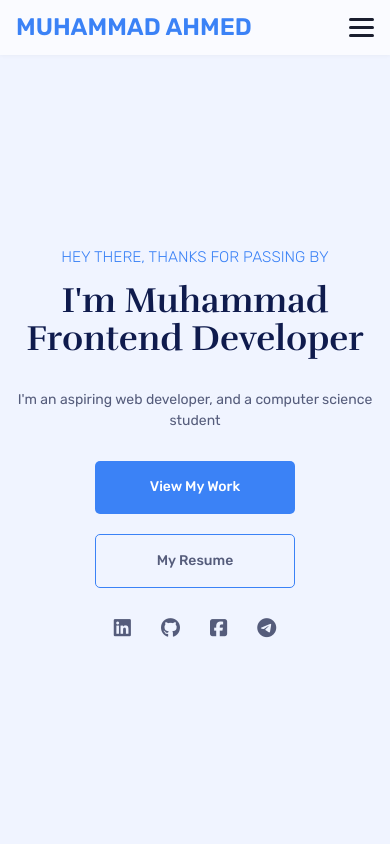
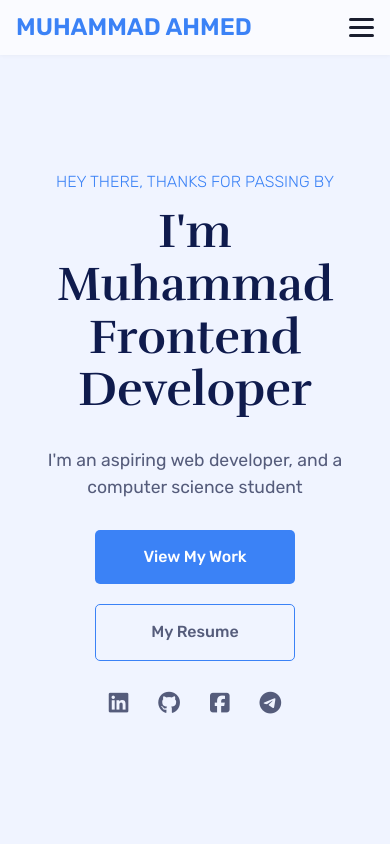
Before and after one commit to Muhammad-Ahmed-GH/My_Personal_Portfolio_Website, a React (Vite) app: page / in a window 390 px wide. Shown: the top 844 px of the page. Built offline with nearby package versions, Linux system fonts and the light colour scheme.

Commit message:
style: make fonts responsive in sections

```diff
--- a/src/components/Landing.tsx
+++ b/src/components/Landing.tsx
@@ -7,25 +7,27 @@ export default function Landing() {
   return (
     <section
       id="main"
-      className="p-0 min-h-auto text-center text-[14px] md:text-[1rem] md:text-start"
+      className="p-0 min-h-auto text-center text-[1em] md:text-start"
     >
       <Container className="container px-4 mx-auto 2xl:max-w-[73rem] pt-header-h min-h-screen flex flex-col justify-center">
-        <p className="text-primary text-[1.1em] font-light uppercase sm:text-[1.2em]">
+        <p className="text-primary text-[1em] font-light uppercase sm:text-[1.2em]">
           Hey there, thanks for passing by
-          <span className="block m-[20px_0_30px] text-heading [text-transform:none] font-rufina font-bold text-[2.3em] mt-[15px] leading-[1.1] md:mt-[20px] md:leading-[inherit] sm:text-[3em]">
+          <span className="block m-[20px_0_30px] text-heading [text-transform:none] font-rufina font-bold text-[3em] mt-[15px] leading-[1.1] md:mt-[20px] md:leading-[inherit]">
             I'm Muhammad
             <br />
             Frontend Developer
           </span>
         </p>
 
-        <p className="text-[1em] mb-[30px] max-w-[650px] text-text-light leading-[1.5] sm:text-[1.1em]">
+        <p className="text-[1.1em] mb-[30px] max-w-[650px] text-text-light leading-[1.5] ">
           I'm an aspiring web developer, and a computer science student
         </p>
 
         <div className="flex flex-col items-center gap-[20px] mb-[20px] md:flex-row">
           <MainButton href="#projects">View my work</MainButton>
-          <AltButton href={resumeLink} target="_blank" rel="noopener">My resume</AltButton>
+          <AltButton href={resumeLink} target="_blank" rel="noopener">
+            My resume
+          </AltButton>
         </div>
 
         <div className="flex justify-center md:justify-start">
--- a/src/index.css
+++ b/src/index.css
@@ -8,7 +8,7 @@
     @apply scroll-smooth leading-[1.15];
   }
   html[lang="ar"] {
-    @apply [direction:rtl];
+    @apply [direction:rtl] text-[14px] md:text-[15px] lg:text-[16px];
   }
   body {
     @apply bg-bg text-text selection:bg-primary selection:text-white;
```
